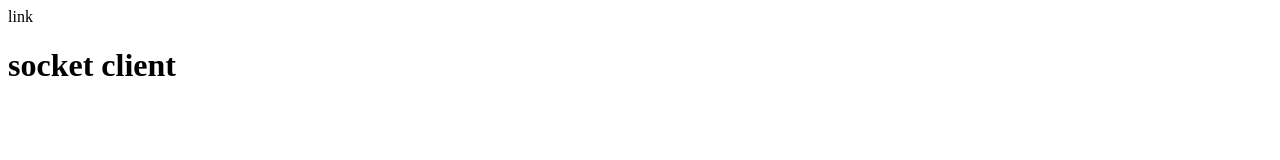
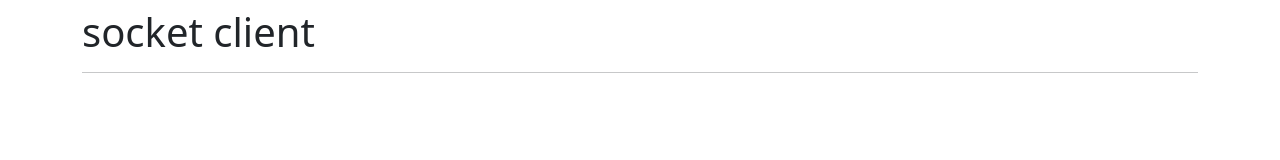
Before and after one commit to jela3105/sockets-node, a website: page public/index.html in a window 1280 px wide. Drawn offline with nearby package versions, Linux system fonts and the light colour scheme.

Commit message:
Import bootstrap and create socket client file

```diff
--- a/public/index.html
+++ b/public/index.html
@@ -4,9 +4,16 @@
     <meta charset="utf-8" />
     <meta name="viewport" content="width=device-width" />
     <title>Socket client</title>
-    link
+    <link
+      href="https://cdn.jsdelivr.net/npm/bootstrap@5.0.1/dist/css/bootstrap.min.css"
+      rel="stylesheet"
+      integrity="sha384-+0n0xVW2eSR5OomGNYDnhzAbDsOXxcvSN1TPprVMTNDbiYZCxYbOOl7+AMvyTG2x"
+      crossorigin="anonymous"
+    />
   </head>
-  <body>
-    <h1>socket client</h1>
+  <body class="container">
+    <h1 class="mt-2">socket client</h1>
+    <hr />
+    <script src="./js/socket-client.js"></script>
   </body>
 </html>
--- /dev/null
+++ b/public/js/socket-client.js
@@ -0,0 +1 @@
+console.log("Hola mundo");
```
